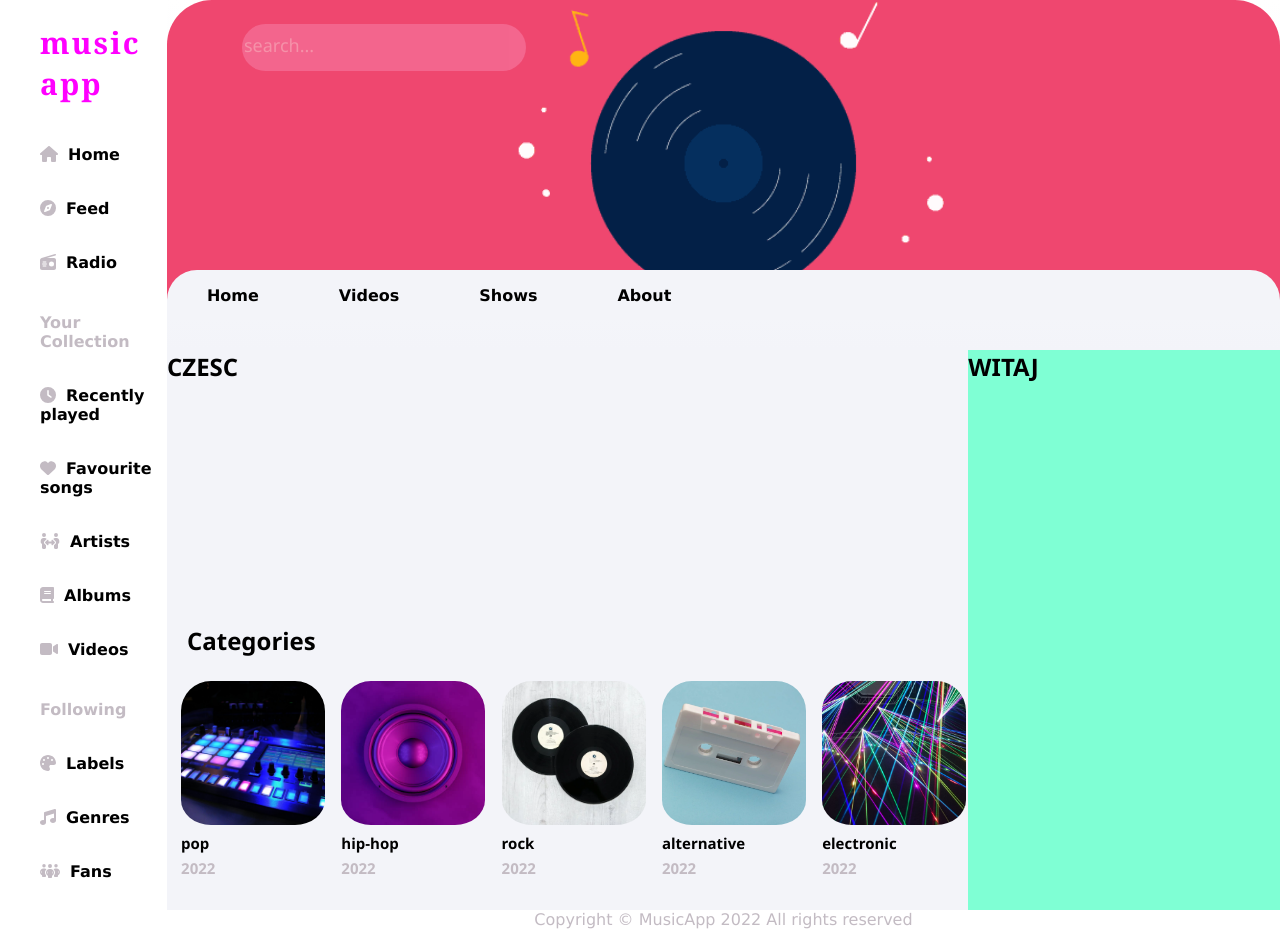
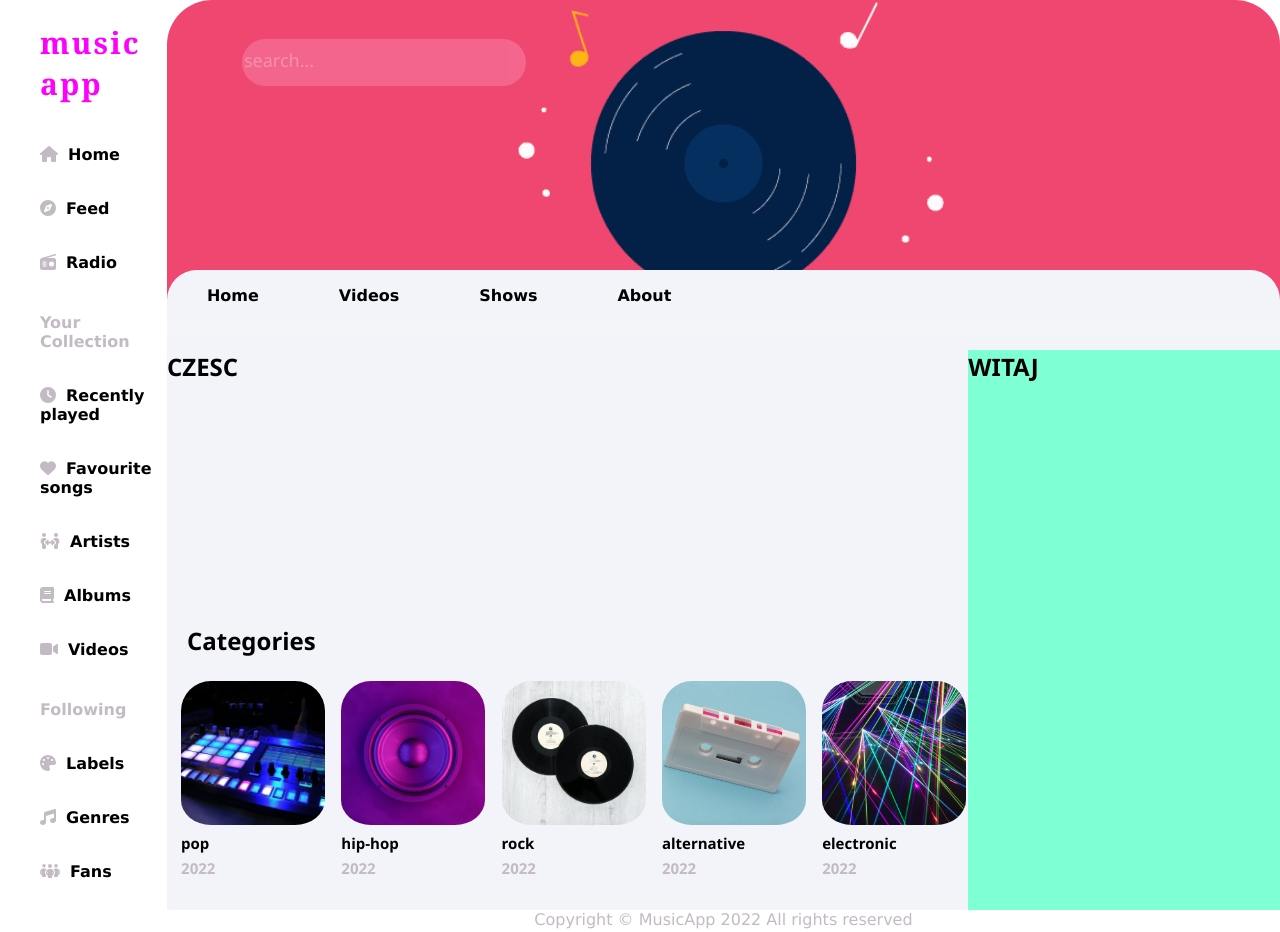
Before and after one commit to KatSobieska/react-music-app, a React (Create React App) app: page / in a window 1280 px wide. Built offline with nearby package versions, Linux system fonts and the light colour scheme.

Commit message:
Change bottom for input

```diff
--- a/src/components/common/Search.module.scss
+++ b/src/components/common/Search.module.scss
@@ -4,7 +4,7 @@
   position: relative;
   height: 45px;
   width: 280px;
-  bottom: 280px;
+  bottom: 265px;
   left: 75px;
   z-index: 2;
   background-color: rgb(249, 148, 187);
```
